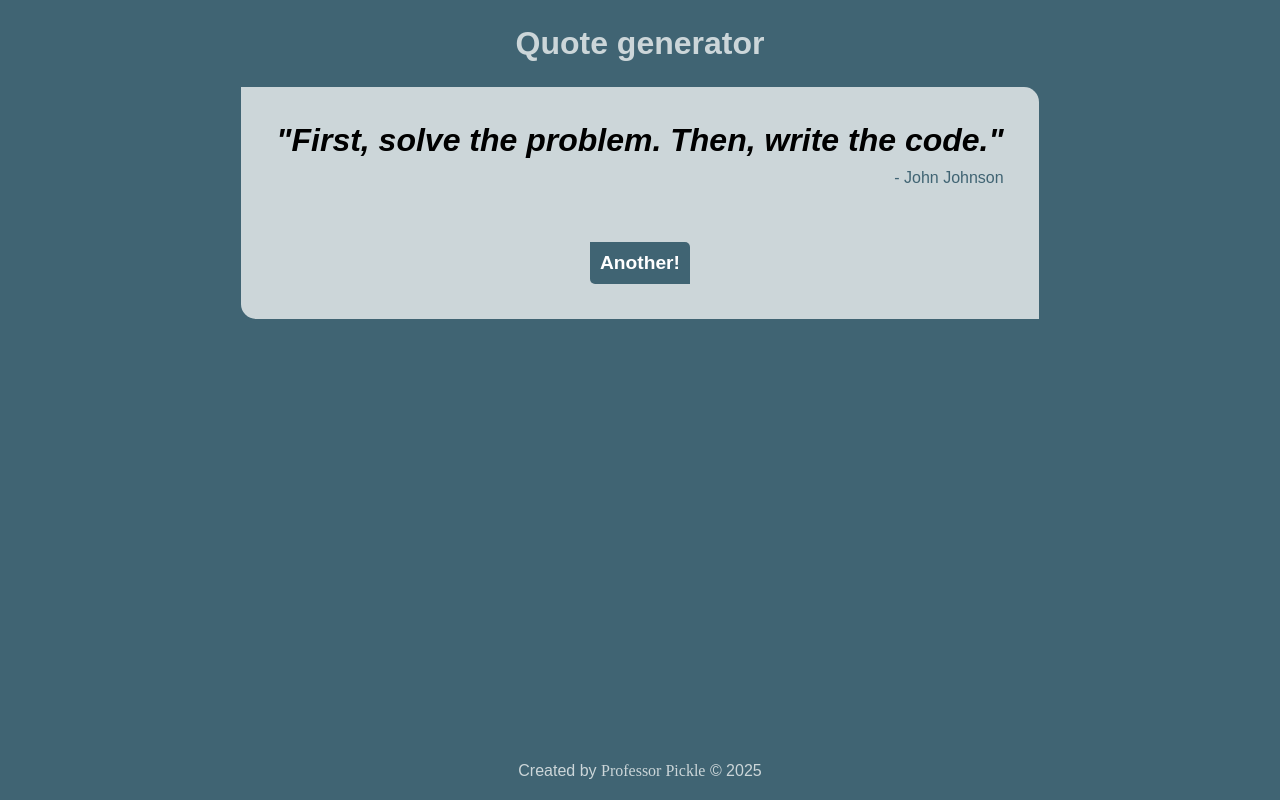
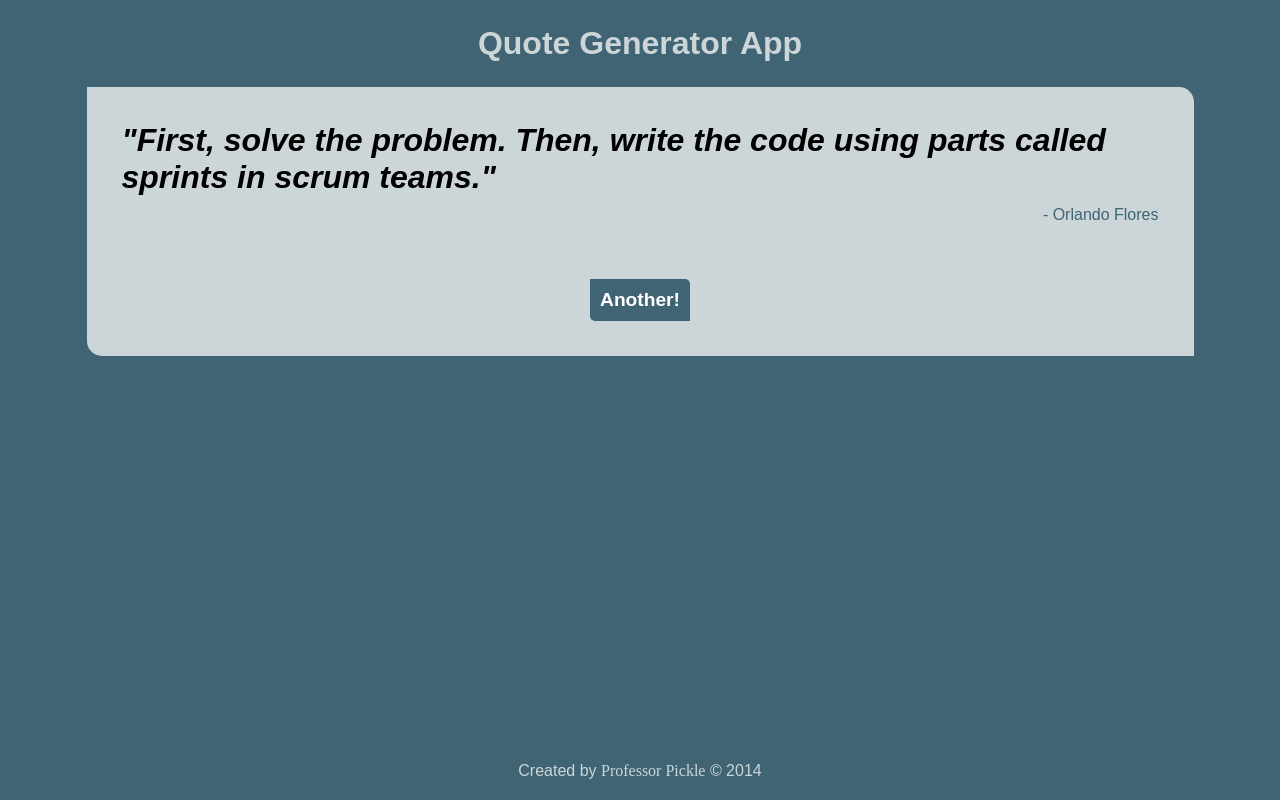
Before and after one commit to lalomax/quotegenerator, a Vue app: page / in a window 1280 px wide. Built offline with nearby package versions, Linux system fonts and the light colour scheme.

Commit message:
text interpolation

```diff
--- a/src/components/Footer.vue
+++ b/src/components/Footer.vue
@@ -1,8 +1,11 @@
-        <script setup>
+<script setup>
+import {ref} from 'vue'
+const year = ref("2025")
+year.value = "2014"
 </script>
         <template>
             <footer>
-                Created by <span>Professor Pickle</span> &copy; 2025
+                Created by <span>Professor Pickle</span> &copy; {{year}}
             </footer>
         </template>
 <style scoped>
--- a/src/components/Header.vue
+++ b/src/components/Header.vue
@@ -1,8 +1,11 @@
 <script setup>
+import {ref} from 'vue'
+const title = ref('Quote Generator')
+title.value = 'Quote Generator App'
 </script>
 <template>
     <header>
-        <h1>Quote generator</h1>
+        <h1>{{title}}</h1>
     </header>
 </template>
 <style scoped>
--- a/src/components/Main.vue
+++ b/src/components/Main.vue
@@ -1,10 +1,15 @@
 <script setup>
+import {ref} from 'vue'
+const quote = ref('First, solve the problem. Then, write the code.')
+const author = ref('John Johnson')
+quote.value = 'First, solve the problem. Then, write the code using parts called sprints in scrum teams.'
+author.value = 'Orlando Flores'
 </script>
 <template>
     <main>
         <section>
-            <p>First, solve the problem. Then, write the code.</p>
-            <span>John Johnson</span>
+            <p>{{quote }}</p>
+            <span>{{author}}</span>
         </section>
         <button>Another!</button>
     </main>
```
